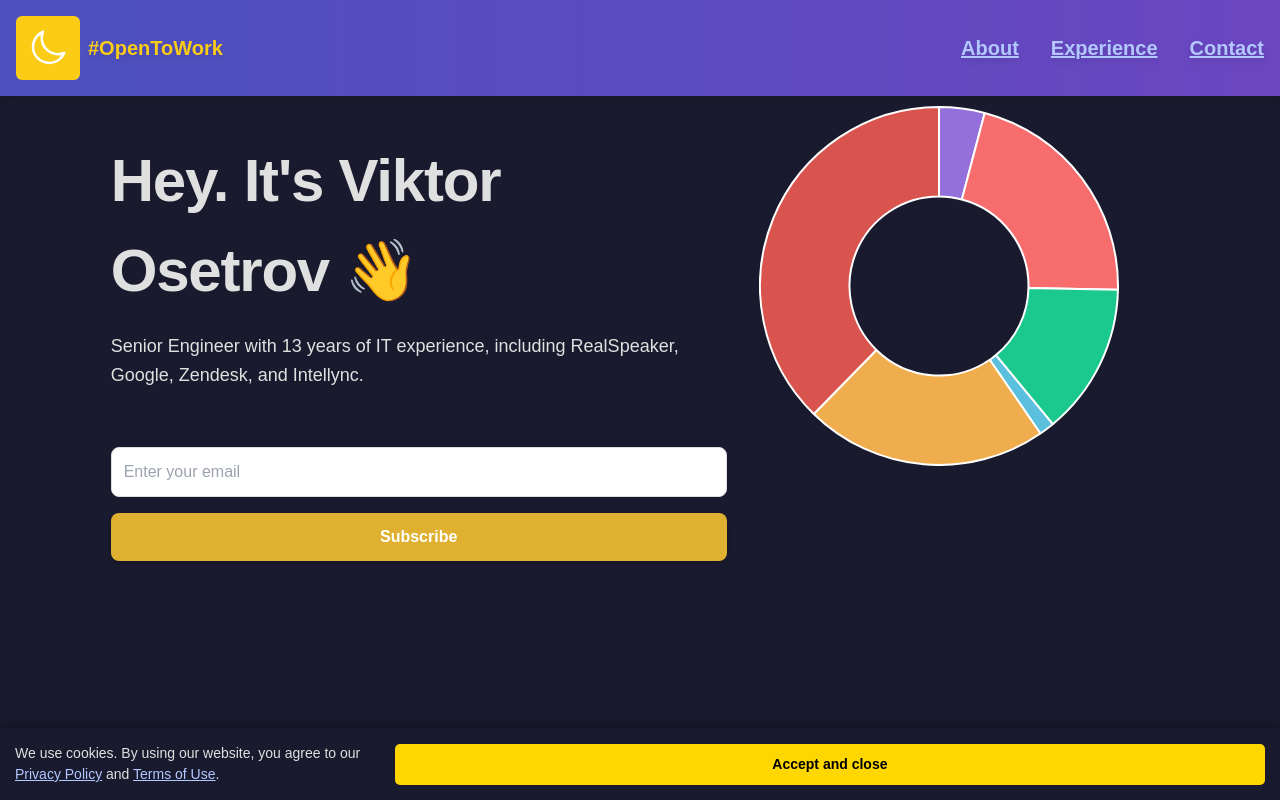
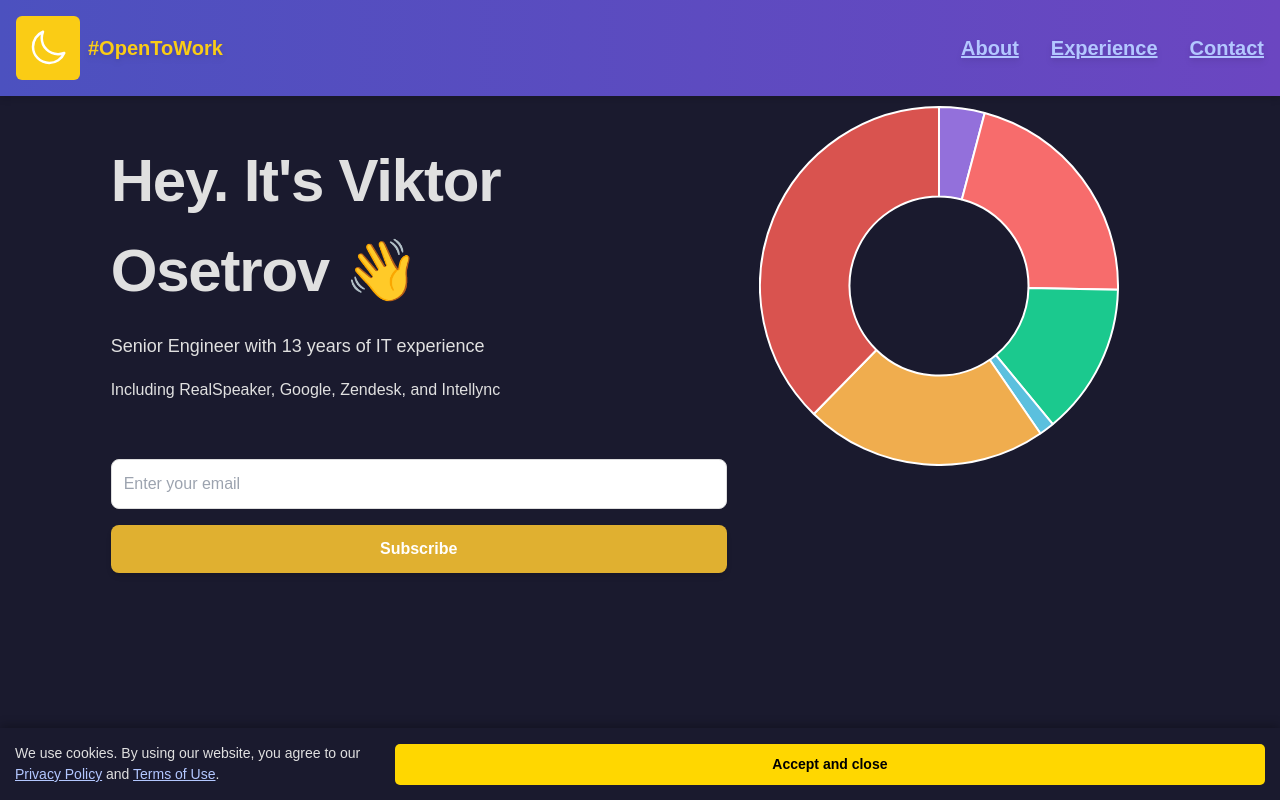
Before and after one commit to victorosetrov/mycv-react, a React (Create React App) app: page / in a window 1280 px wide. Shown: the top 800 px of the page. Built offline with nearby package versions, Linux system fonts and the light colour scheme.

Commit message:
Updated long message12

```diff
--- a/src/components/MainIntro.jsx
+++ b/src/components/MainIntro.jsx
@@ -48,7 +48,10 @@ const MainIntro = ({ isDarkMode }) => {
             Hey. It's Viktor Osetrov 👋
           </h1>
           <h1 className="text-lg leading-relaxed">
-            Senior Engineer with 13 years of IT experience, including RealSpeaker, Google, Zendesk, and Intellync.
+            Senior Engineer with 13 years of IT experience
+          </h1>
+          <h1 className="text-md leading-relaxed">
+            Including RealSpeaker, Google, Zendesk, and Intellync
           </h1>
         </div>
 
```
